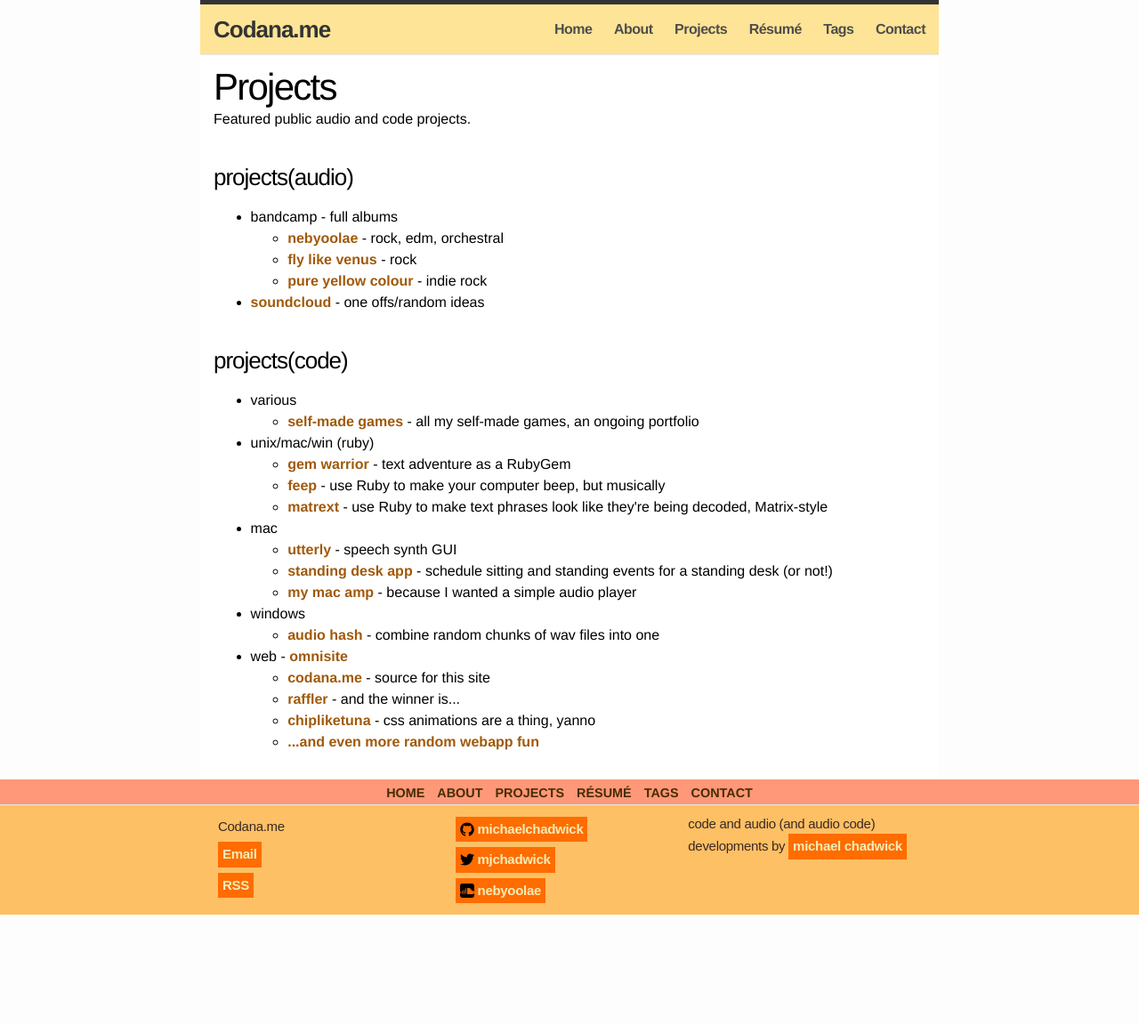
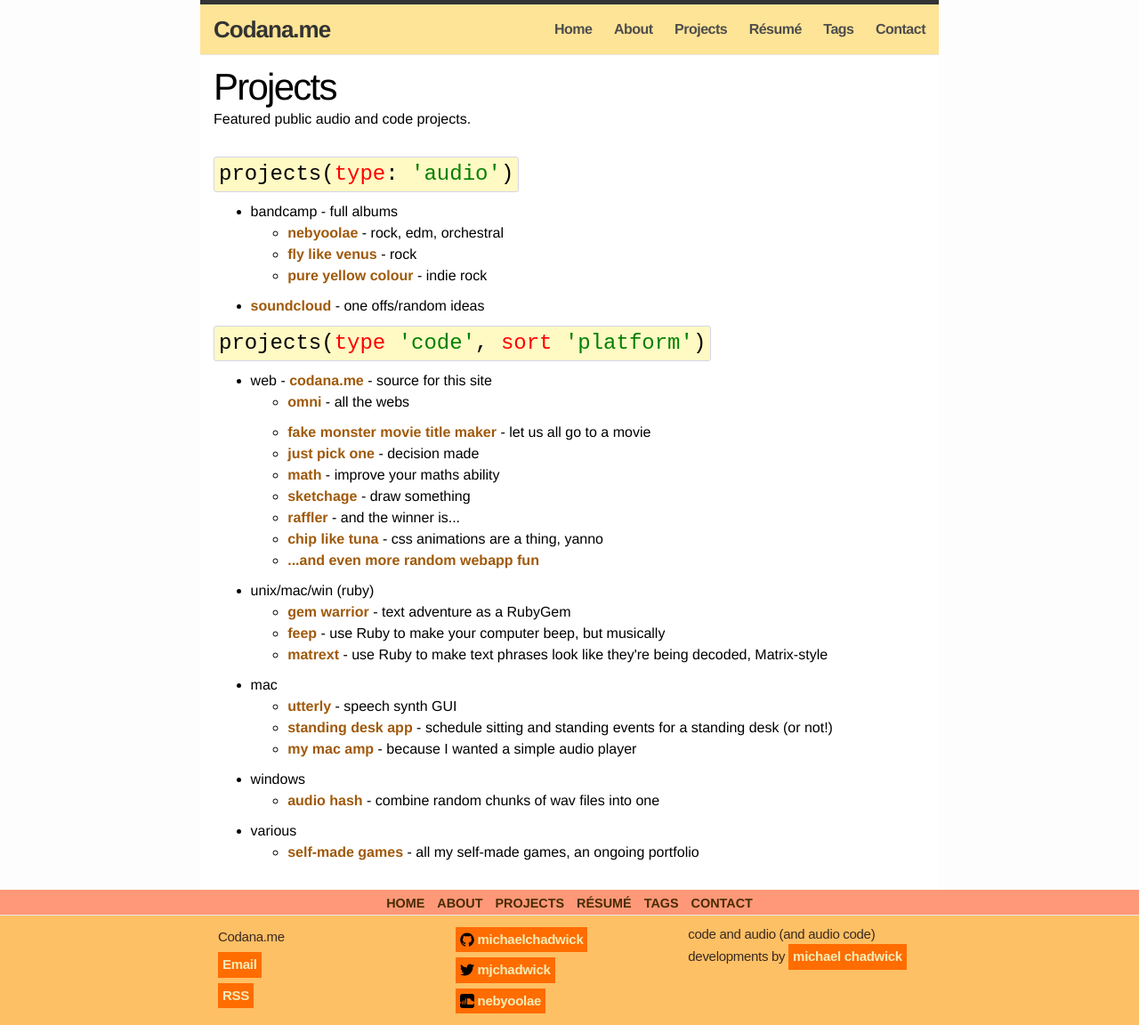
Before and after one commit to michaelchadwick/codana.me, a Jekyll site: the page built from projects/index.html, in a window 1280 px wide. Shown: the whole page at 89% size. Built offline with Jekyll 4.4.1, drawn with Linux system fonts in a browser that asks for light colours; nearby versions of some CDN libraries; before the commit the page ends 1028 px from its top, so only the background shows below that.

Commit message:
revamped projects page

```diff
--- a/assets/css/custom.css
+++ b/assets/css/custom.css
@@ -12,6 +12,21 @@
 }
 hr {
   box-shadow: 0 1px 3px #bbb;
+}
+ul ul {
+  margin-bottom: 10px;
+}
+code.header {
+  background-color: #fff9c4;
+  display: inline-block;
+  font-size: 1.5rem;
+  margin: 10px 0;
+}
+code .param {
+  color: red;
+}
+code .value {
+  color: green;
 }
 
 /* html structure */
--- a/projects/index.html
+++ b/projects/index.html
@@ -6,7 +6,7 @@
 
 <div class="page-projects">
 
-  <h3>projects(audio)</h3>
+  <code class="header">projects(<span class="param">type</span>: <span class="value">'audio'</span>)</code>
   <ul>
     <li>bandcamp - full albums
       <ul>
@@ -18,13 +18,23 @@
     <li><a href="{{ site.sc_link }}">soundcloud</a> - one offs/random ideas</li>
   </ul>
 
-  <h3>projects(code)</h3>
+  <code class="header">projects(<span class="param">type</span> <span class="value">'code'</span>, <span class="param">sort</span> <span class="value">'platform'</span>)</code>
   <ul>
-		<li>various
-			<ul>
-				<li><a href="http://games.codana.me">self-made games</a> - all my self-made games, an ongoing portfolio</li>
-			</ul>
-		</li>
+    <li>web - <a href="{{ site.gh_link }}/codana.me">codana.me</a> - source for this site
+      <ul>
+        <li><a href="http://omni.codana.me">omni</a> - all the webs</li>
+      </ul>
+      <ul>
+        <li><a href="/fmm">fake monster movie title maker</a> - let us all go to a movie</li>
+        <li><a href="/jpo">just pick one</a> - decision made</li>
+        <li><a href="/math">math</a> - improve your maths ability</li>
+        <li><a href="/sketchage">sketchage</a> - draw something</li>
+        <li><a href="https://raffler.codana.me">raffler</a> - and the winner is...</li>
+        <li><a href="http://clt.nebyoolae.com">chip like tuna</a> - css animations are a thing, yanno</li>
+        <li><a href="https://github.com/search?utf8=%E2%9C%93&amp;q=user%3Amichaelchadwick+topic%3Awebapp&amp;type=Repositories">...and even more random webapp fun</a></li>
+      </ul>
+    </li>
+
     <li>unix/mac/win (ruby)
       <ul>
         <li><a href="http://gw.codana.me">gem warrior</a> - text adventure as a RubyGem</li>
@@ -32,26 +42,27 @@
         <li><a href="{{ site.gh_link }}/matrext">matrext</a> - use Ruby to make text phrases look like they're being decoded, Matrix-style</li>
       </ul>
     </li>
+
     <li>mac
       <ul>
-				<li><a href="{{ site.gh_link }}/utterly">utterly</a> - speech synth GUI</li>
+        <li><a href="{{ site.gh_link }}/utterly">utterly</a> - speech synth GUI</li>
         <li><a href="http://sda.codana.me">standing desk app</a> - schedule sitting and standing events for a standing desk (or not!)</li>
         <li><a href="{{ site.gh_link }}/my-mac-amp">my mac amp</a> - because I wanted a simple audio player</li>
       </ul>
     </li>
+
     <li>windows
       <ul>
         <li><a href="{{ site.gh_link }}/audiohash-win/releases">audio hash</a> - combine random chunks of wav files into one</li>
       </ul>
     </li>
-    <li>web - <a href="http://omni.codana.me">omnisite</a>
+
+    <li>various
       <ul>
-        <li><a href="{{ site.gh_link }}/codana.me">codana.me</a> - source for this site</li>
-        <li><a href="https://raffler.codana.me">raffler</a> - and the winner is...</li>
-        <li><a href="http://clt.nebyoolae.com">chipliketuna</a> - css animations are a thing, yanno</li>
-        <li><a href="https://github.com/search?utf8=%E2%9C%93&q=user%3Amichaelchadwick+topic%3Awebapp&type=Repositories">...and even more random webapp fun</a></li>
+        <li><a href="http://games.codana.me">self-made games</a> - all my self-made games, an ongoing portfolio</li>
       </ul>
     </li>
+
   </ul>
 
 </div>
```
